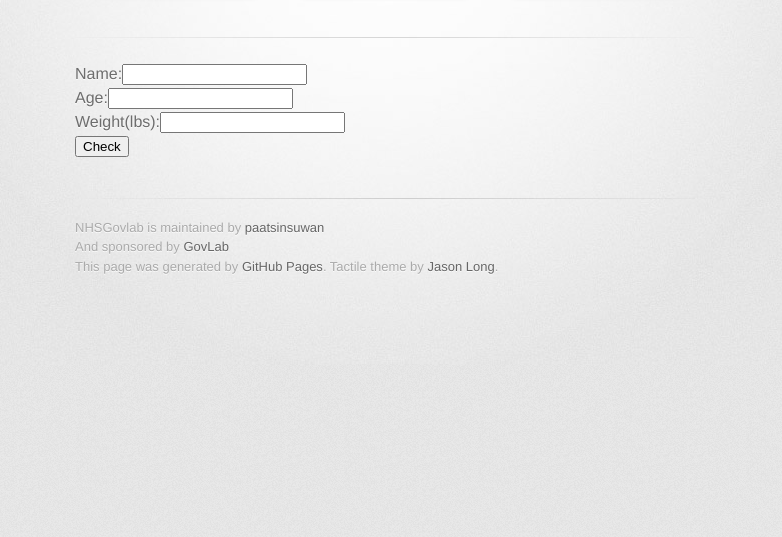
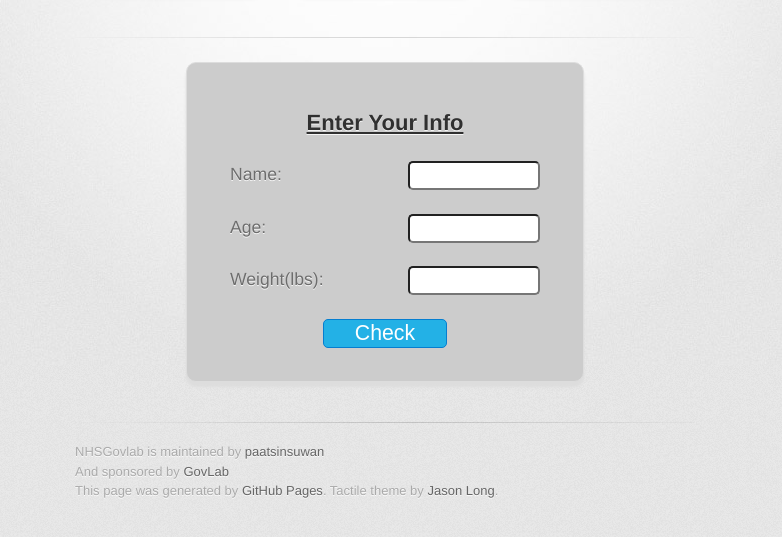
Before and after one commit to paatsinsuwan/nhsgovlab, a plain HTML site: page index.html in a window 1280 px wide. Shown: the part 209-746 px from the top of the page, without its empty margins (255-1037 px from the left). Drawn offline with Linux system fonts and the light colour scheme; a web font is replaced by a local one.

Commit message:
Finish form

```diff
--- a/index.html
+++ b/index.html
@@ -10,6 +10,48 @@
     <!--[if lt IE 9]>
     <script src="//html5shiv.googlecode.com/svn/trunk/html5.js"></script>
     <![endif]-->
+    <style type="text/css">
+    #main_content div{
+      width: 50%;
+      margin: 0 auto;
+      padding: 2.44em;
+      background: #ccc;
+      border: 1px solid #ddd;
+      border-radius: 10px;
+      box-shadow: 0 5px 3px #ddd;
+      font-size: 110%;
+    }
+    #main_content div h2{
+      margin-bottom: 1em;
+      text-transform: capitalize;
+      text-decoration: underline;
+      text-align: center;
+    }
+    #main_content div input{
+      float: right;
+      border-radius: 5px;
+      font-size: 110%;
+      width: 40%;
+      text-align: center;
+    }
+    #main_content div div {
+      width: 40%;
+      margin: 0 auto 1em;
+      padding: 0;
+      border: none;
+    }
+    #main_content div div input{
+      width: 100%;
+      background-color: #23B1E6;
+      color: #fff;
+      border: 1px solid #057ed0;
+    }
+    #main_content div div input:active{
+      background-color: #0A7CC4;
+      border: 1px solid #096eb3;
+    }
+    /*#0A7CC4, #23B1E6*/
+    </style>
     <title>NHSGovlab by paatsinsuwan</title>
   </head>
 
@@ -31,10 +73,14 @@
         <hr>
 
         <section id="main_content">
-          <label for="username">Name:</label><input type="text" name="username" /><br>
-          <label for="age">Age:</label><input type="text" name="age" /><br>
-          <label for="weight">Weight(lbs):</label><input type="text" name="weight" /><br>
-          <input type="button" value="Check" onClick="fetch_info" />
+          <div>
+            <h2>enter your info</h2>
+            <label for="username">Name:</label><input type="text" name="username" /><br><br>
+            <label for="age">Age:</label><input type="text" name="age" /><br><br>
+            <label for="weight">Weight(lbs):</label><input type="text" name="weight" /><br><br>
+            <div><input type="button" value="Check" onClick="fetch_info" /></div>
+          </div>
+
         </section>
 
         <footer>
```
